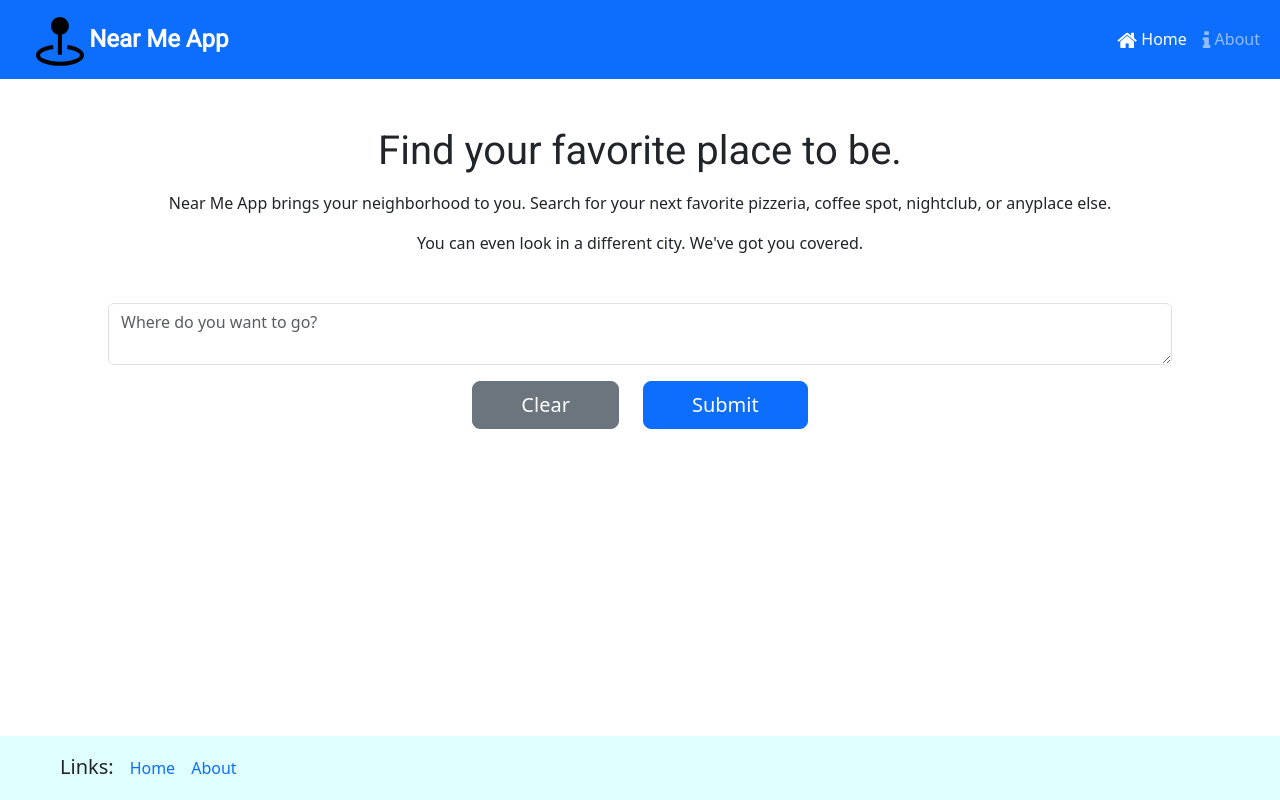
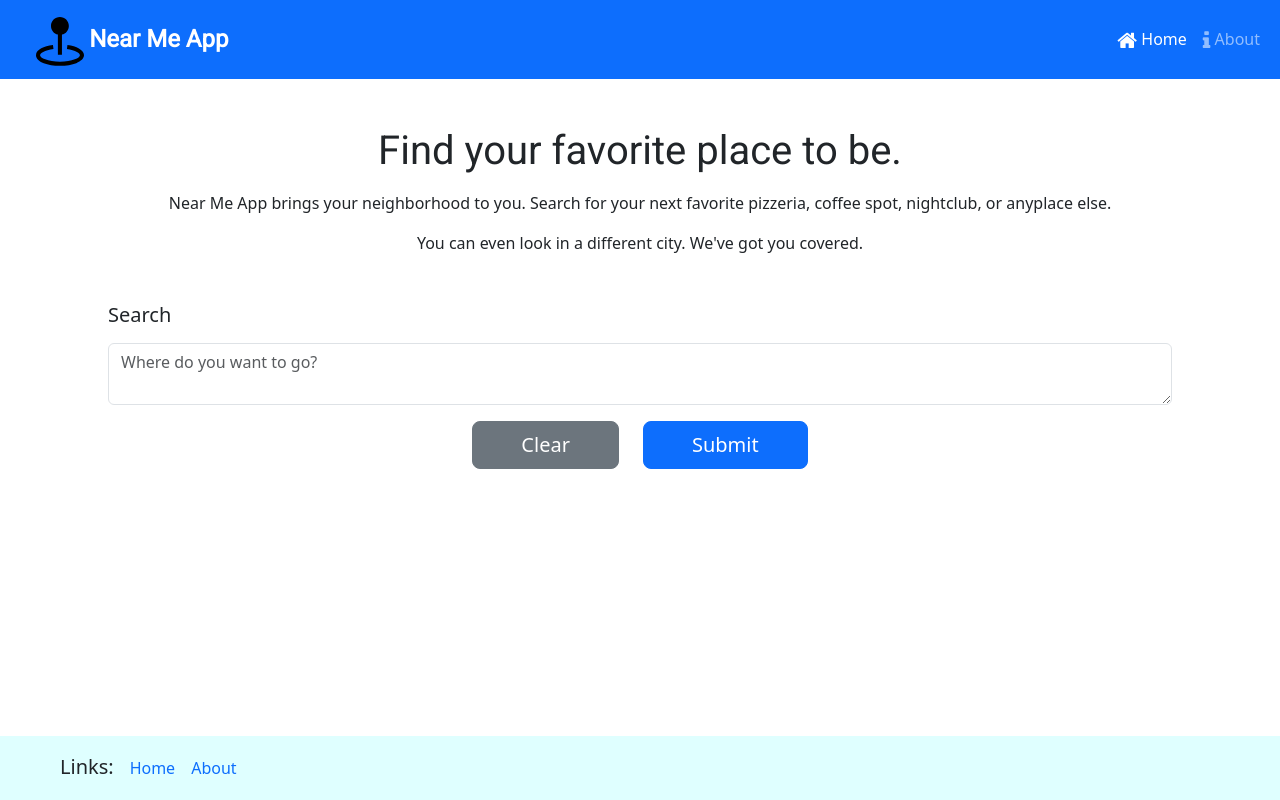
Before and after one commit to janbalangue/near-me-app, a React (Create React App) app: page / in a window 1280 px wide. Built offline with nearby package versions, Linux system fonts and the light colour scheme.

Commit message:
add h5 header

```diff
--- a/src/pages/HomePage.js
+++ b/src/pages/HomePage.js
@@ -6,6 +6,7 @@ import {
   FormGroup,
   Input,
   Button,
+  Label,
 } from "reactstrap";
 
 const HomePage = () => {
@@ -18,8 +19,8 @@ const HomePage = () => {
     <Container className="mt-5" fluid>
       <h1 className={h1Style}>Find your favorite place to be.</h1>
       <p className={paragraphStyle}>
-        Near Me App brings your neighborhood to you. Search for your next favorite
-        pizzeria, coffee spot, nightclub, or anyplace else.
+        Near Me App brings your neighborhood to you. Search for your next
+        favorite pizzeria, coffee spot, nightclub, or anyplace else.
       </p>
       <p className={paragraphStyle}>
         You can even look in a different city. We've got you covered.
@@ -27,6 +28,7 @@ const HomePage = () => {
       <Form className="mt-5" action="/search">
         <FormGroup className="mx-5">
           <Col className="mx-5">
+            <Label for="search"><h5>Search</h5></Label>
             <Input
               id="search"
               name="search"
@@ -43,7 +45,13 @@ const HomePage = () => {
               </Button>
             </Col>
             <Col xs="auto">
-              <Button type="submit" name="submit" className="px-5" color="primary" size="lg">
+              <Button
+                type="submit"
+                name="submit"
+                className="px-5"
+                color="primary"
+                size="lg"
+              >
                 Submit
               </Button>
             </Col>
```
